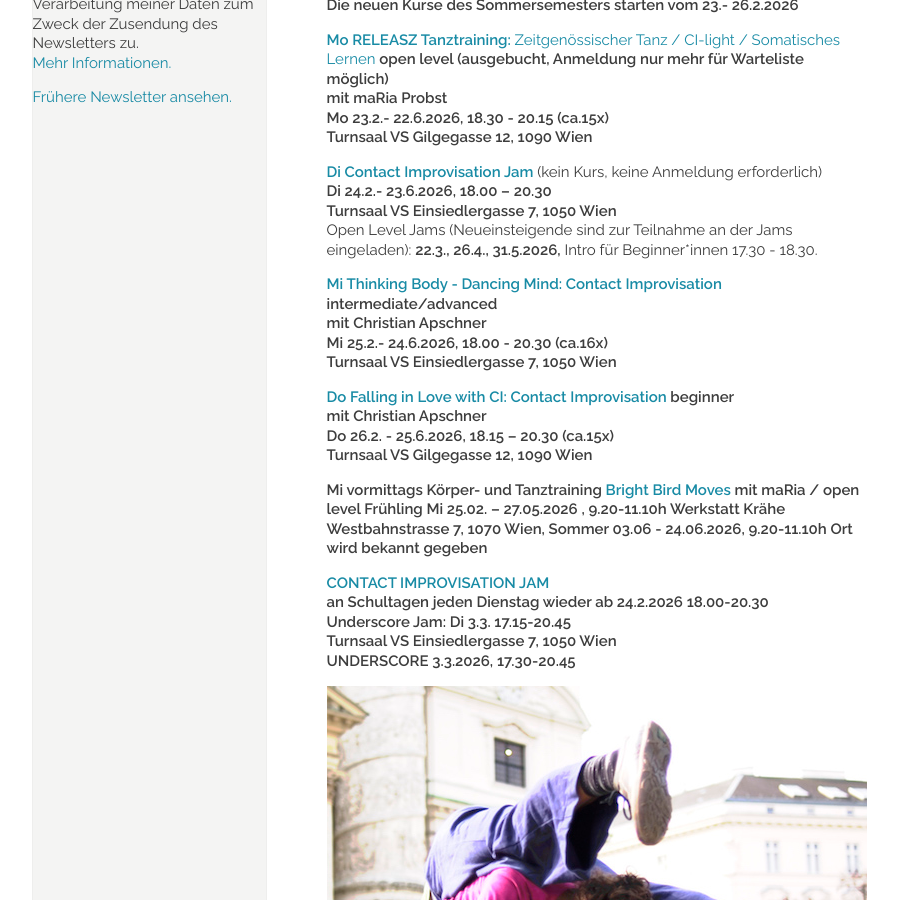
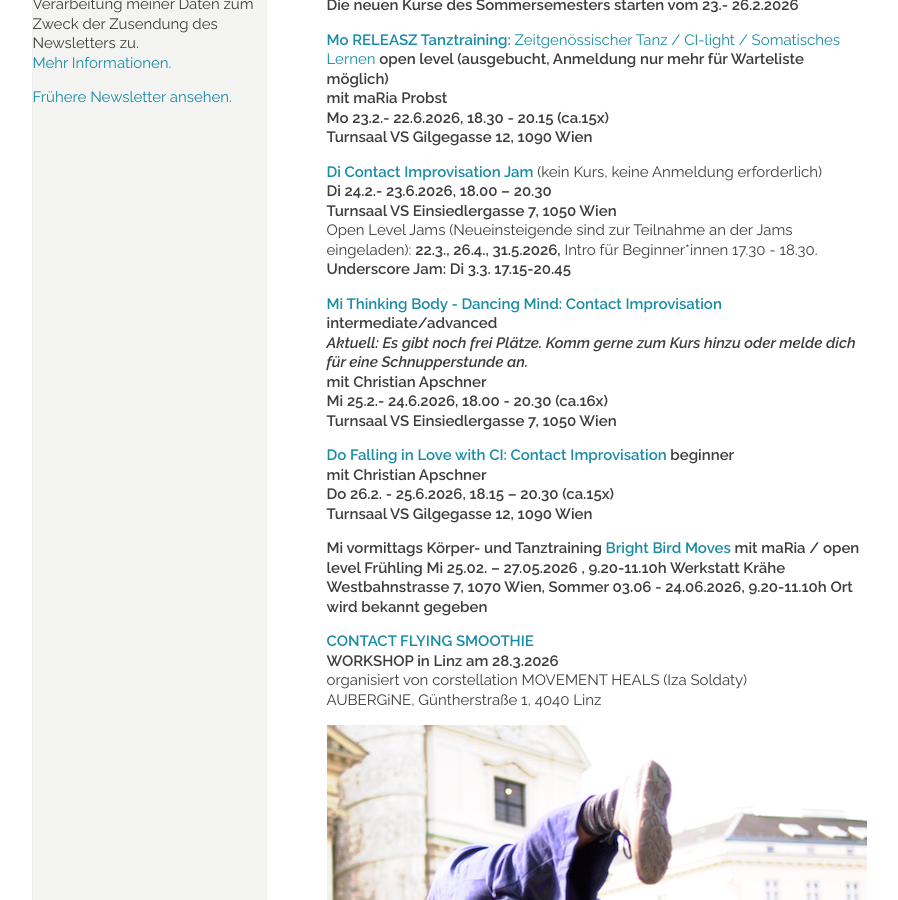
Before and after one commit to manulari/rollingpointat, a Jekyll site: the page built from _pages_de/index.md, in a window 1280 px wide and 900 px high, scrolled down 1313 px. Shown: the whole window, without its empty margins (152-1050 px from the left). Built offline with Jekyll 4.4.1, drawn with Linux system fonts in a browser that asks for light colours; comment, search, counter and statistics services are not loaded.

Commit message:
Update page (de) “index”

```diff
--- a/_pages_de/index.md
+++ b/_pages_de/index.md
@@ -43,9 +43,11 @@ Ob mit oder ohne Vorerfahrung – hier bist du richtig!
 **[Di Contact Improvisation Jam ](/jams)**(kein Kurs, keine Anmeldung erforderlich)\
 **Di 24.2.- 23.6.2026, 18.00 – 20.30**\
 **Turnsaal VS Einsiedlergasse 7, 1050 Wien**\
-Open Level Jams (Neueinsteigende sind zur Teilnahme an der Jams eingeladen): **22.3., 26.4., 31.5.2026,** Intro für Beginner*innen 17.30 - 18.30.
+Open Level Jams (Neueinsteigende sind zur Teilnahme an der Jams eingeladen): **22.3., 26.4., 31.5.2026,** Intro für Beginner*innen 17.30 - 18.30.\
+**Underscore Jam: Di 3.3. 17.15-20.45**
 
 **[Mi Thinking Body - Dancing Mind: Contact Improvisation ](/contactadv) intermediate/advanced**\
+***Aktuell: Es gibt noch frei Plätze. Komm gerne zum Kurs hinzu oder melde dich für eine Schnupperstunde an.***\
 **mit Christian Apschner**\
 **Mi 25.2.- 24.6.2026, 18.00 - 20.30 (ca.16x)**\
 **Turnsaal VS Einsiedlergasse 7, 1050 Wien**
@@ -59,11 +61,12 @@ Open Level Jams (Neueinsteigende sind zur Teilnahme an der Jams eingeladen): **2
 [Bright Bird Moves](/Vormittagskurs) mit maRia / open level
 Frühling Mi 25.02. – 27.05.2026 , 9.20-11.10h Werkstatt Krähe Westbahnstrasse 7, 1070 Wien, Sommer 03.06 - 24.06.2026, 9.20-11.10h Ort wird bekannt gegeben**
 
-**[CONTACT IMPROVISATION  JAM](https://rollingpoint.at/jams)**\
-**an Schultagen jeden Dienstag wieder ab 24.2.2026 18.00-20.30**\
-**Underscore Jam: Di 3.3. 17.15-20.45**\
-**Turnsaal VS Einsiedlergasse 7, 1050 Wien**\
-**UNDERSCORE 3.3.2026, 17.30-20.45**
+**[CONTACT FLYING SMOOTHIE](https://corstellation.com/contact-improvisation-events)**\
+**WORKSHOP in Linz am 28.3.2026**\
+organisiert von corstellation MOVEMENT HEALS (Iza Soldaty)\
+AUBERGiNE, Güntherstraße 1, 4040 Linz
+
+
 
 ![Mehr CI auf der Stiege](/assets/uploads/dsc_1941a.jpg "Mehr CI auf der Stiege")
 
```
